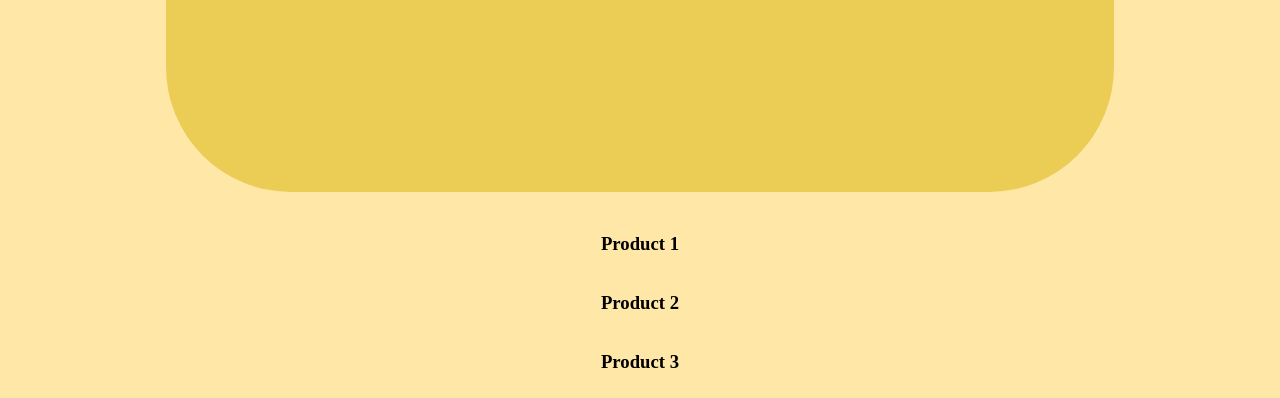
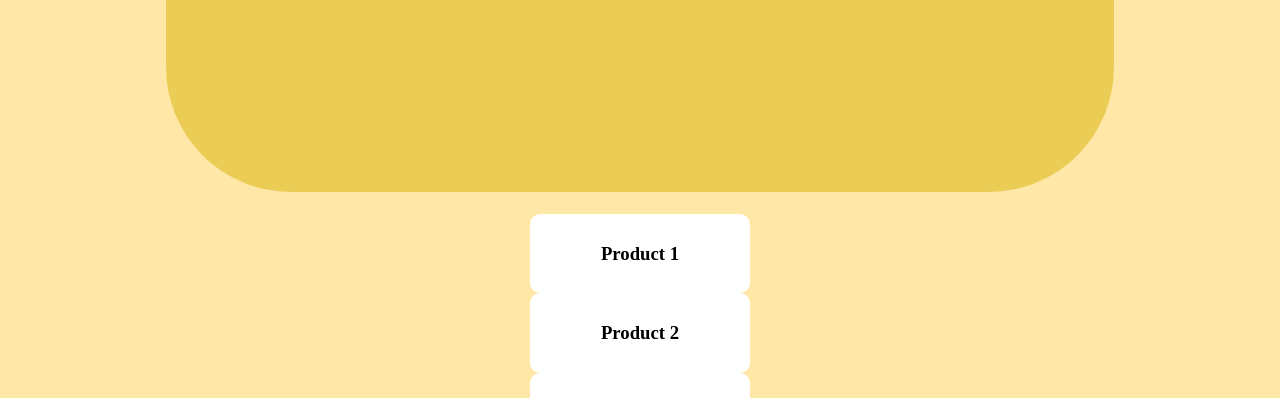
Before and after one commit to Tsaqif04/Website, a plain HTML site: page index.html in a window 1280 px wide. Shown: the part 367-765 px from the top of the page. Drawn offline with nearby package versions, Linux system fonts and the light colour scheme.

Commit message:
Card Style

```diff
--- a/style.css
+++ b/style.css
@@ -65,3 +65,9 @@ h1{
     align-items: center;
     text-align: center;
 }
+
+.card{
+    background-color: white;
+    padding: 10px;
+    border-radius: 10px;
+    width: 200px;
```
